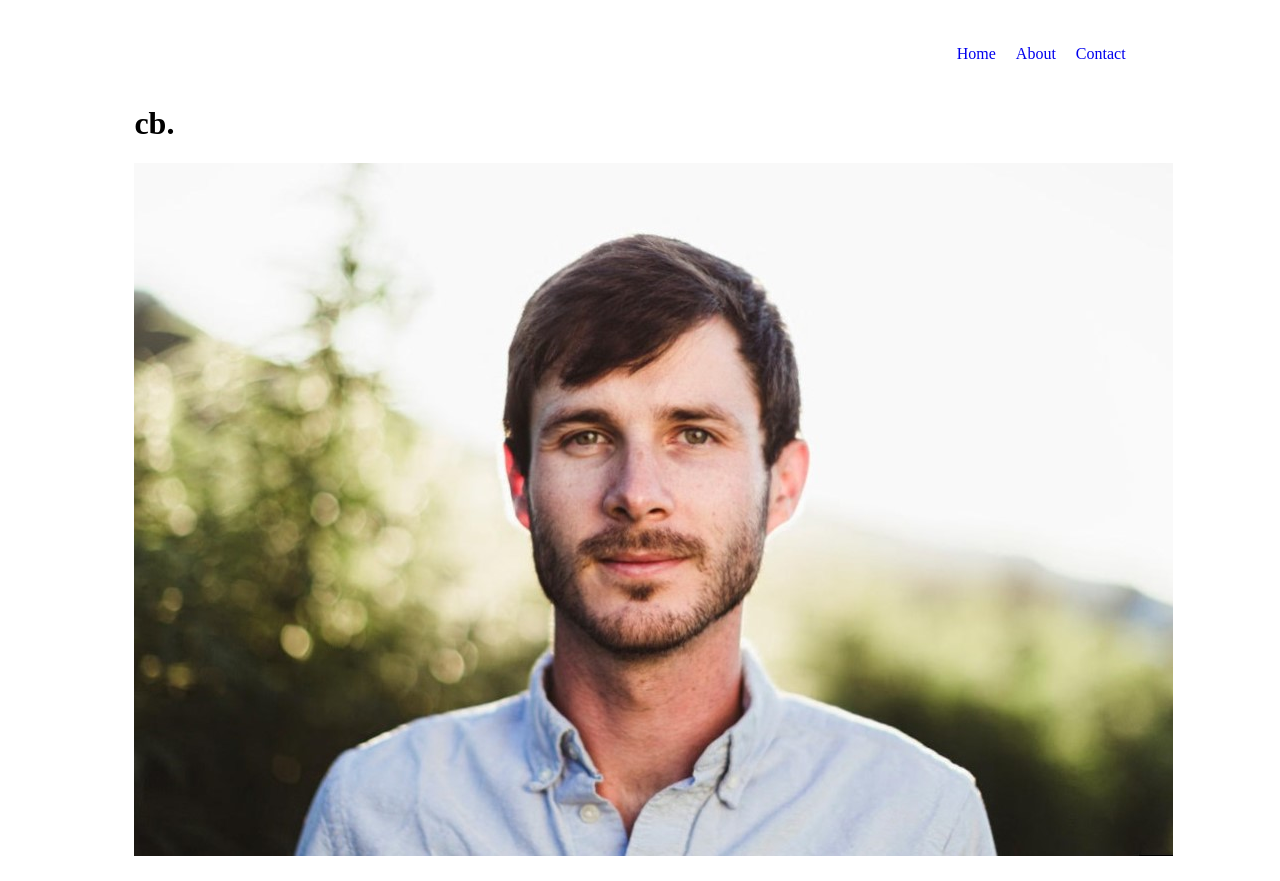
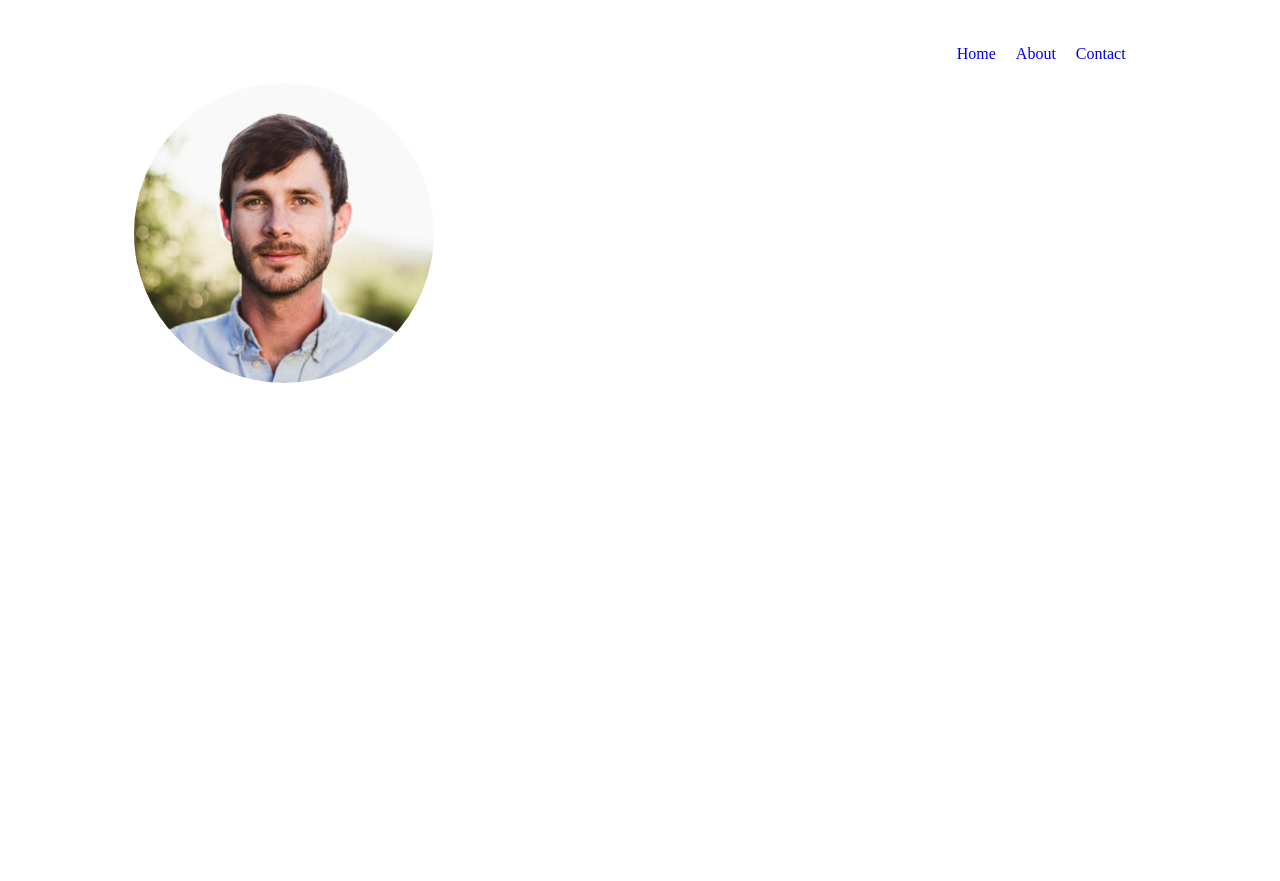
Before and after one commit to cody-barker/portfolio-website, a JavaScript app: page / in a window 1280 px wide. After the commit the page ends 800 px from the top, so only its background shows below. Built offline with nearby package versions, Linux system fonts and the light colour scheme; the HTML template or start-up script is replaced by a standard one.

Commit message:
style headshot size and radius

```diff
--- a/src/pages/Home.js
+++ b/src/pages/Home.js
@@ -3,7 +3,6 @@ import headshot from '../assets/Cody_Barker_Headshot.jpg'
 function Home() {
   return(
     <div className="container">
-      <h1>cb.</h1>
       <img src={headshot} alt="headshot"/>
     </div>
   )
--- a/src/styles/App.css
+++ b/src/styles/App.css
@@ -15,7 +15,7 @@ nav {
   padding: 10px;
 }
 
-.nav-link{
+.nav-link {
   margin: 10px;
   text-decoration: none;
 }
@@ -27,7 +27,15 @@ nav {
   flex-flow: column wrap;
 }
 
-.large-text{
+.container img {
+  width: 300px;
+  height: 300px;
+  border-radius: 50%;
+  object-fit: cover;
+}
+
+
+.large-text {
   font-size: x-large;
   font-weight: bold;
 }
```
